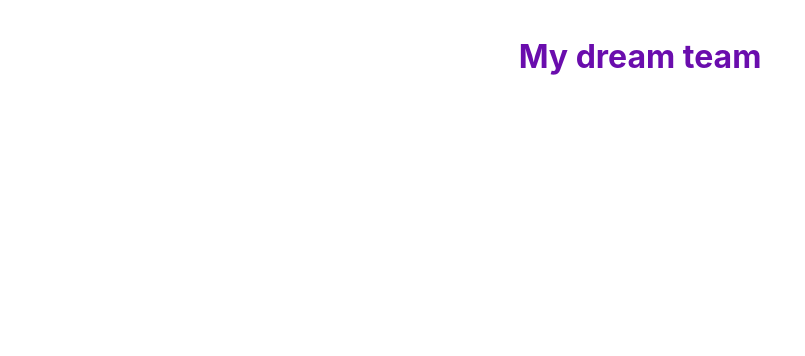
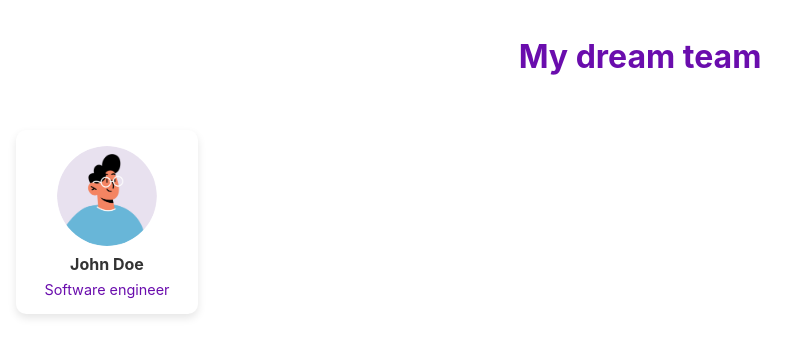
Before and after one commit to bbnoskill/test, a React (Create React App) app in the folder simple-landing-page/: page / in a window 1280 px wide. Shown: the top 356 px of the page, without its empty margins (0-805 px from the left). Built offline with nearby package versions, Linux system fonts and the light colour scheme.

Commit message:
Update Body.js

```diff
--- a/simple-landing-page/src/components/Body.js
+++ b/simple-landing-page/src/components/Body.js
@@ -1,8 +1,18 @@
 import React from "react";
 
 const Body = () => {
+  return (
+    <main style={styles.body}>
+      <div style={styles.card}>
+        <img src={"/avatar-default.png"} alt="John Doe" style={styles.photo} />
+        <div style={styles.textContainer}>
+          <h2 style={styles.name}>John Doe</h2>
+          <p style={styles.position}>Software engineer</p>
+        </div>
+      </div>
+    </main>
+  );
 };
-
 
 const styles = {
   body: {
```
